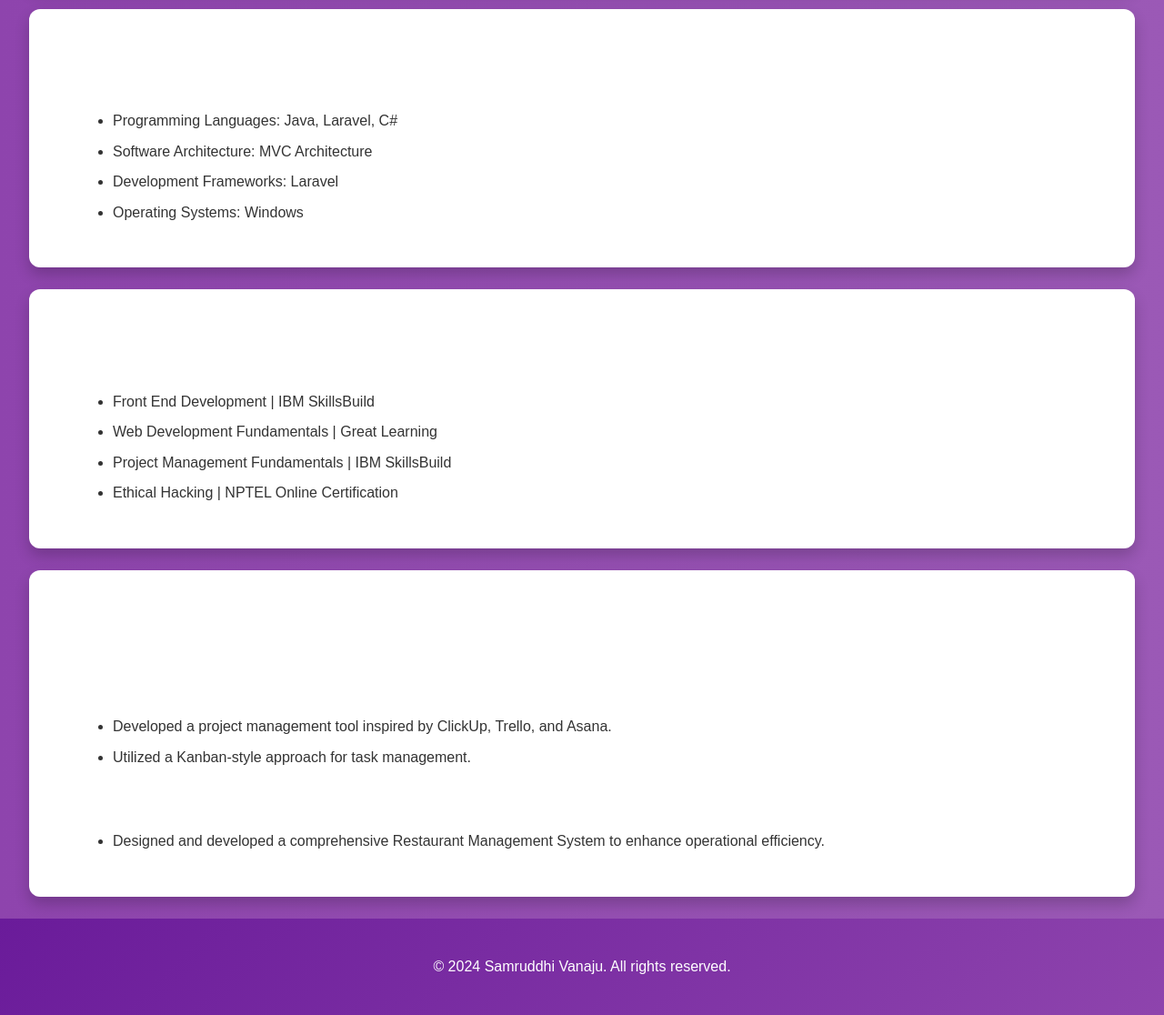
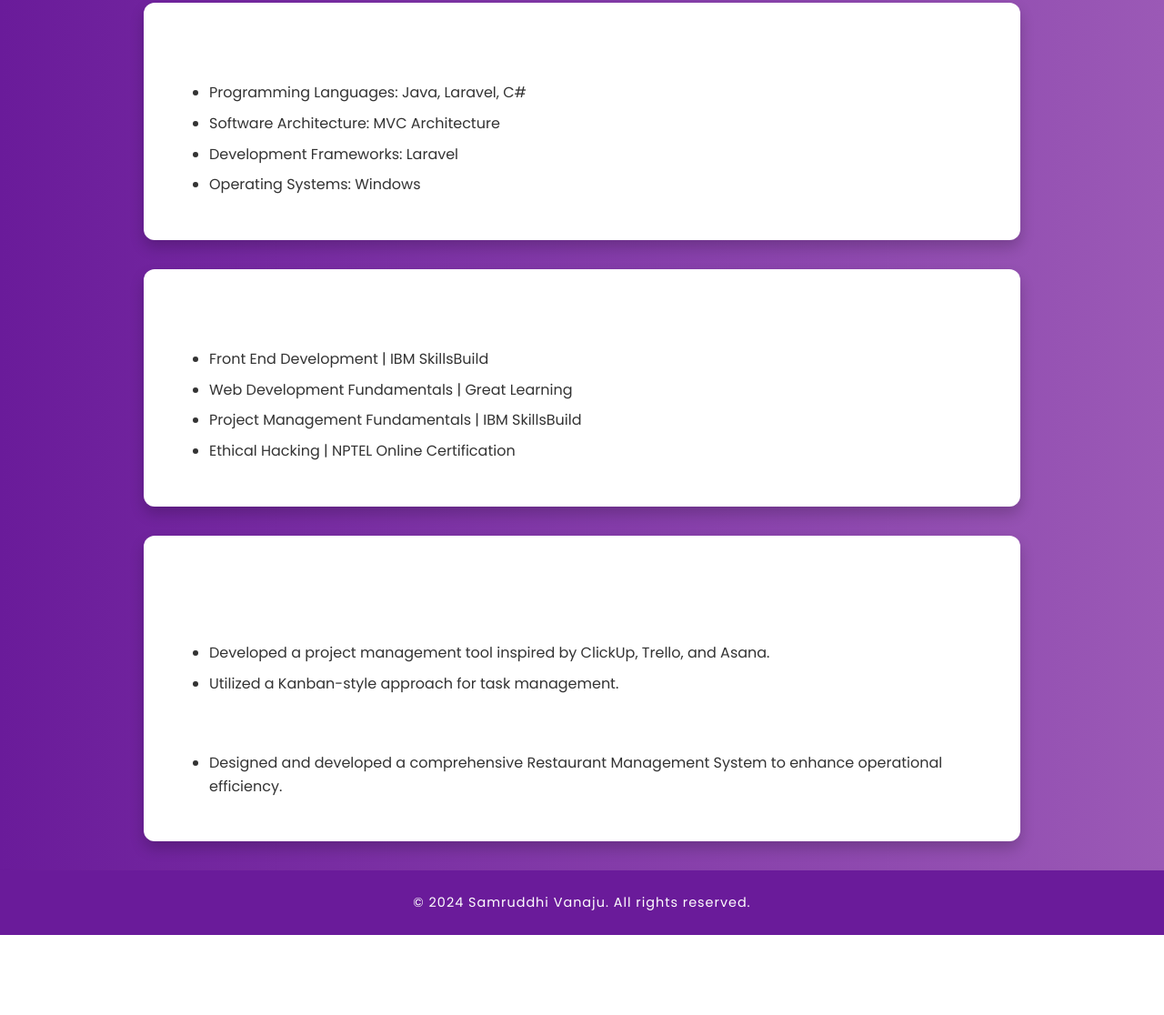
Before and after one commit to SamruddhiVanaju/SamruddhiVanaju_Portfolio, a plain HTML site: page index.html in a window 1280 px wide. Shown: the part 1229-2345 px from the top of the page at 91% size. After the commit the page ends 2257 px from the top, so only its background shows below. Drawn offline with Linux system fonts and the light colour scheme.

Commit message:
Update style.css

```diff
--- a/style.css
+++ b/style.css
@@ -1,31 +1,38 @@
+/* Importing Google Font */
+@import url('https://fonts.googleapis.com/css2?family=Poppins:wght@300;400;600&display=swap');
+
 /* Base Styles */
 body {
-    font-family: 'Arial', sans-serif;
+    font-family: 'Poppins', sans-serif;
     line-height: 1.6;
     margin: 0;
     padding: 0;
     background-color: #f4f4f4;
+    background: linear-gradient(to right, #6a1b9a, #9b59b6);
     color: #333;
-    background: linear-gradient(to right, #8e44ad, #9b59b6);
 }
 
 /* Header and Footer Styles */
 header, footer {
-    background: linear-gradient(135deg, #6a1b9a, #8e44ad);
+    background: #6a1b9a;
     color: #fff;
     padding: 1.5em 0;
     text-align: center;
     box-shadow: 0 4px 6px rgba(0, 0, 0, 0.1);
+    letter-spacing: 1px;
 }
 
 h1, h2, h3 {
     color: #fff;
+    font-weight: 600;
+    margin: 0;
 }
 
 /* Section Styles */
 section {
-    margin: 1.5em 2em;
+    margin: 2em auto;
     padding: 2em;
+    max-width: 900px;
     background: #fff;
     border-radius: 12px;
     box-shadow: 0 8px 16px rgba(0, 0, 0, 0.2);
@@ -41,6 +48,7 @@ section:hover {
 ul {
     list-style-type: disc;
     margin-left: 20px;
+    padding-left: 20px;
 }
 
 ul li {
@@ -59,19 +67,10 @@ a:hover {
     color: #9b59b6;
 }
 
-/* Button Styles (if needed) */
-button {
-    background: #8e44ad;
-    color: #fff;
-    border: none;
-    padding: 10px 20px;
-    border-radius: 25px;
-    cursor: pointer;
-    transition: background 0.3s ease;
-}
-
-button:hover {
-    background: #9b59b6;
+/* Footer Style */
+footer p {
+    font-size: 0.9em;
+    margin: 0;
 }
 
 /* Responsive Media Query */
```
